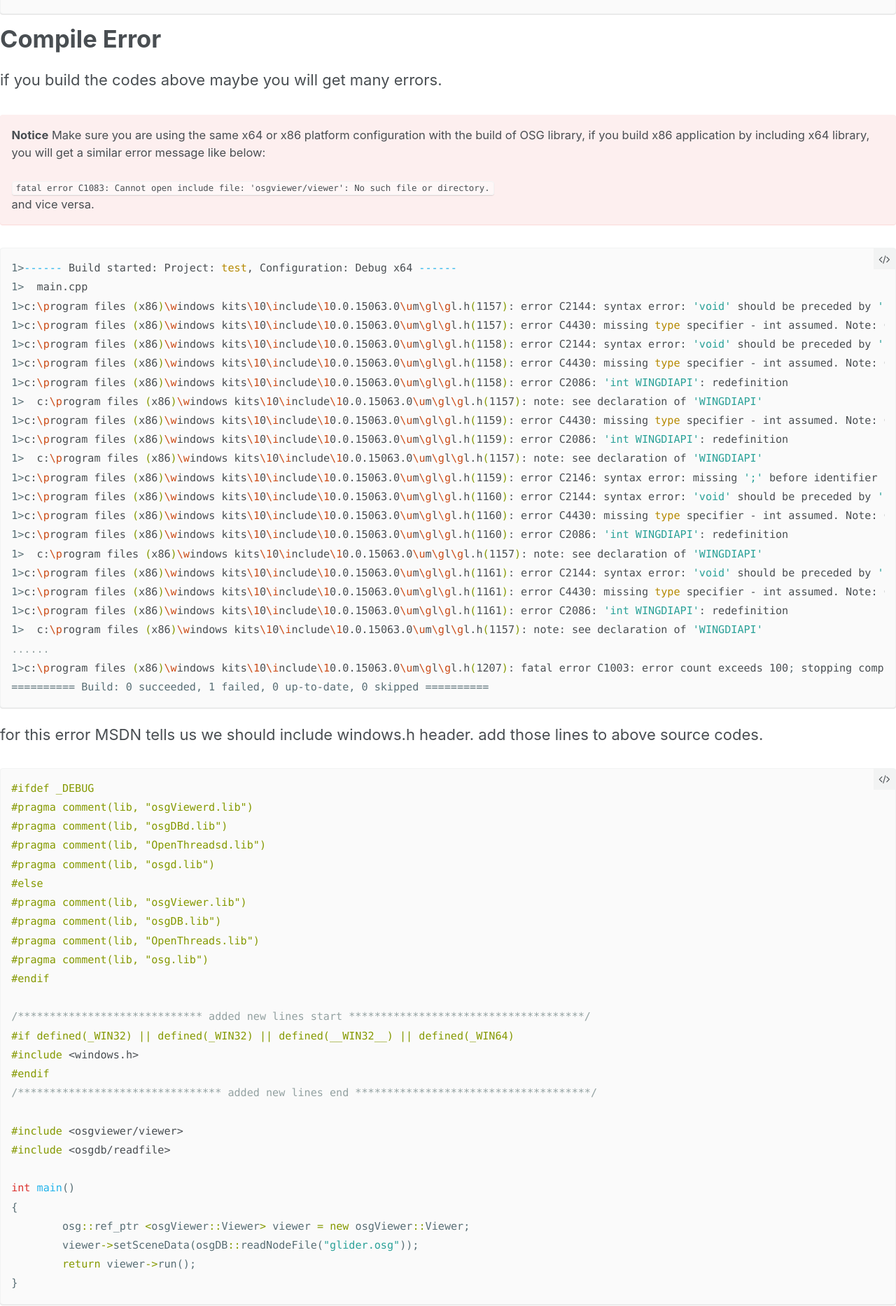
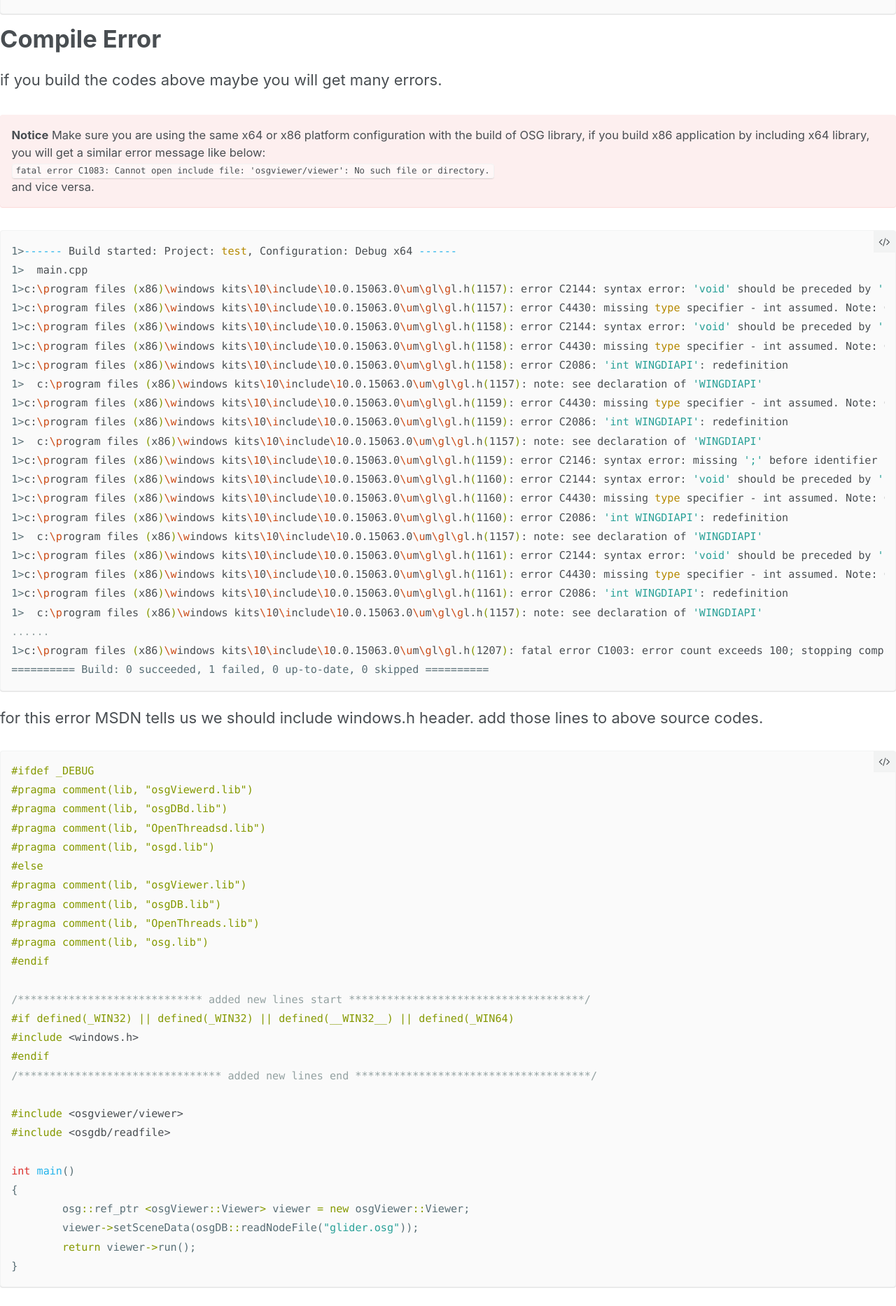
Before and after one commit to element207/element207.github.io, a Jekyll site: the page built from _posts/2017-08-14-OSG-VS2015-TroubleShooting.md, in a window 1280 px wide. Shown: the part 1208-3075 px from the top of the page at 70% size. Built offline with Jekyll 4.4.1, drawn with Linux system fonts in a browser that asks for light colours; our own code applies the rules of GitHub Pages for plain Markdown files.

Commit message:
change <br> to markdown syntax

```diff
--- a/_posts/2017-08-14-OSG-VS2015-TroubleShooting.md
+++ b/_posts/2017-08-14-OSG-VS2015-TroubleShooting.md
@@ -64,8 +64,8 @@ if you build the codes above maybe you will get many errors.
 
 **Notice**
 Make sure you are using the same x64 or x86 platform configuration with the build of OSG library, if you build x86 application by including x64 library, you will get a similar error message like below:
-<br><br>`fatal error C1083: Cannot open include file: 'osgviewer/viewer': No such file or directory.`
-<br>and vice versa.
+`fatal error C1083: Cannot open include file: 'osgviewer/viewer': No such file or directory.`
+and vice versa.
 {: .notice--danger}
 
 {% highlight Console %}
@@ -140,8 +140,8 @@ Run the program we built just now, maybe we can run it correctly, maybe not, bec
 I don't know why, but the fact is that We can find zlib*.dll files under OSGPATH/bin folder, but we perhaps  notice that there is no `zlibd1.dll` file in that folder, we may get `zlib1.dll` and `zlibd1d.dll` instead. `zlibd1d.dll` is for debug mode, then what we need to do is to copy `zlib1.dll` to a new name `zlibd1.dll`, and copy it into windows path:
 
 **Information**
-<br>`x86: copy zlibd1.dll to C:\Windows\System32\`
-<br>`x64: copy zlibd1.dll  C:\Windows\SysWOW64\`
+`x86: copy zlibd1.dll to C:\Windows\System32\`
+`x64: copy zlibd1.dll  C:\Windows\SysWOW64\`
 {: .notice--info}
 and run above program again. this time we should get glider model displayed on screen.
 ![glider.osg screen capture]({{site.url}}{{site.baseurl}}/assets/images/osg/glider.jpg)
```
